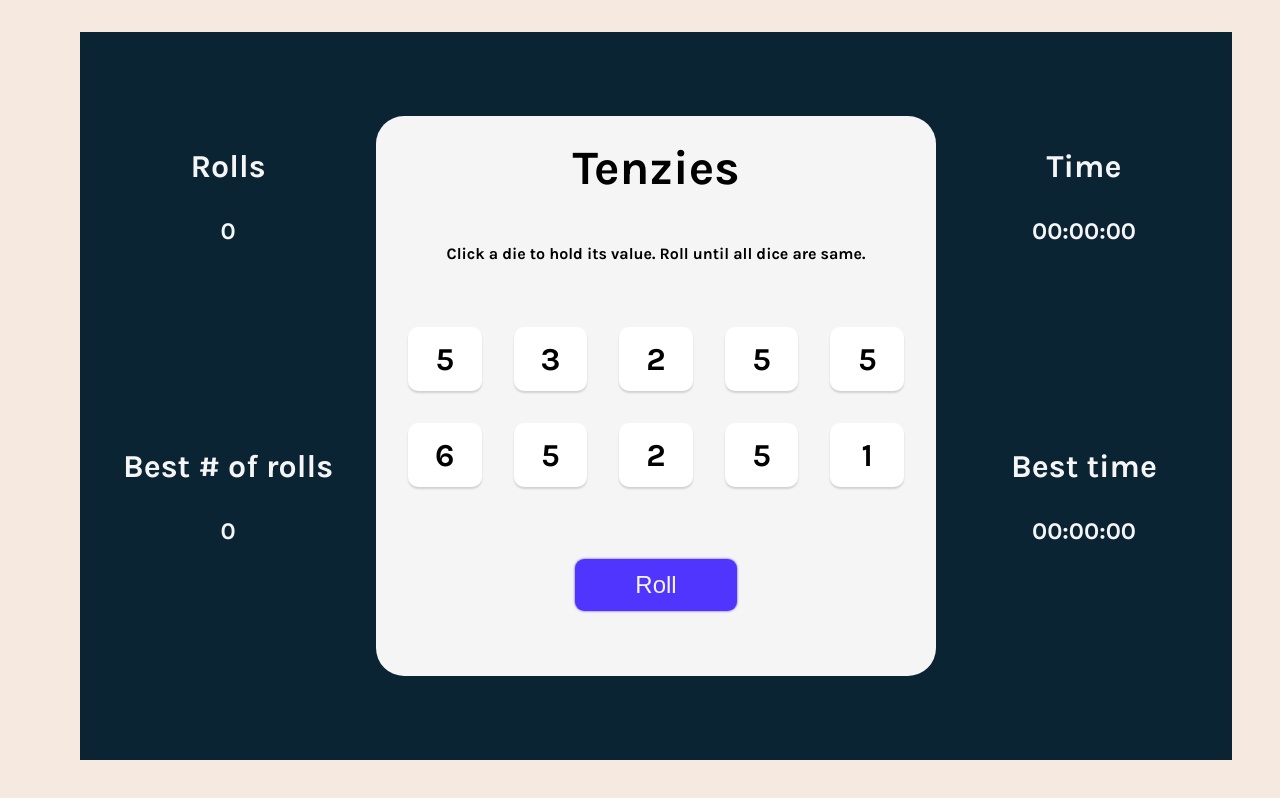
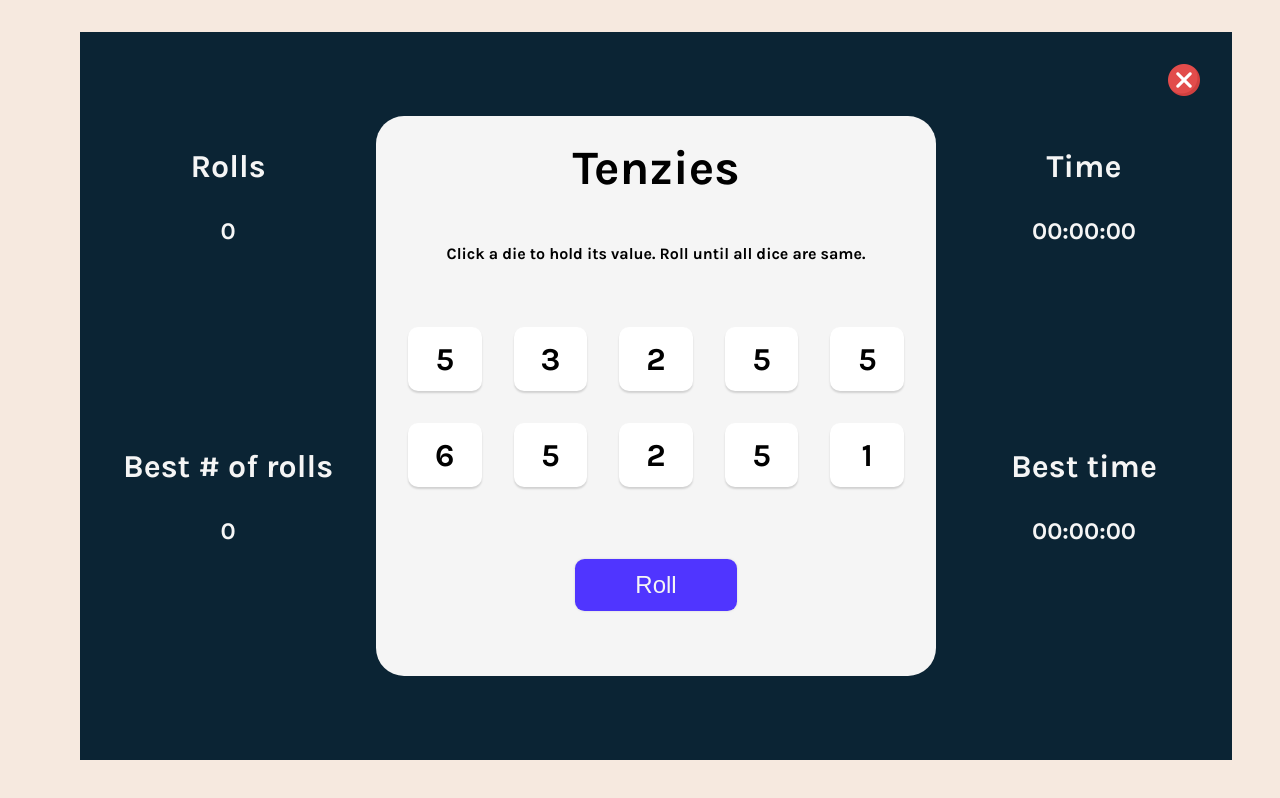
Before and after one commit to alanbaltabai/tenzies-game, a React (Vite) app: page / in a window 1280 px wide. Built offline with nearby package versions, Linux system fonts and the light colour scheme.

Commit message:
feat: add close button to close the current game
- Finishes the game without winning (no firework and saving the time and rolls)

```diff
--- a/src/App.jsx
+++ b/src/App.jsx
@@ -3,6 +3,7 @@ import { useState, useEffect } from 'react';
 import Confetti from 'react-confetti';
 
 import Die from './components/Die';
+import closeIcon from './assets/close-icon.png';
 
 export default function App() {
 	function allNewDice() {
@@ -34,6 +35,13 @@ export default function App() {
 		setTenzies(true);
 		if (minCount === 0 || count < minCount) setMinCount(count);
 		if (bestTime === 0 || time < bestTime) setBestTime(time);
+	}
+
+	function close() {
+		setTimerOn(false);
+		setDice(allNewDice());
+		setCount(0);
+		setTime(0);
 	}
 
 	function roll() {
@@ -68,9 +76,6 @@ export default function App() {
 	const [minCount, setMinCount] = useState(0);
 	const [time, setTime] = useState(0);
 	const [bestTime, setBestTime] = useState(0);
-	const [bestTens, setBestTens] = useState('00');
-	const [bestSecs, setBestSecs] = useState('00');
-	const [bestMins, setBestMins] = useState('00');
 	const [timerOn, setTimerOn] = useState(false);
 
 	useEffect(() => {
@@ -96,6 +101,12 @@ export default function App() {
 
 	return (
 		<>
+			<img
+				className='close-icon'
+				onClick={close}
+				src={closeIcon}
+				alt='close icon'
+			/>
 			<aside className='aside'>
 				<section key={nanoid()} className='section'>
 					<h1 className='aside__title'>Rolls</h1>
--- a/src/index.css
+++ b/src/index.css
@@ -24,6 +24,20 @@ body {
 
 	margin-block: 2em;
 	margin-inline: 5em;
+
+	position: relative;
+}
+
+.close-icon {
+	cursor: pointer;
+
+	position: absolute;
+	top: 2em;
+	right: 2em;
+
+	width: 2em;
+
+	height: 2em;
 }
 
 .aside {
@@ -129,7 +143,7 @@ body {
 	border: none;
 	border-radius: 0.4em;
 
-	box-shadow: 0 0 0.1em #5035ff;
+	box-shadow: 0 0 0.1em rgba(0, 0, 0, 0.15);
 
 	display: block;
 
```
Also changed, not shown: src/assets/close-icon.png (added).
